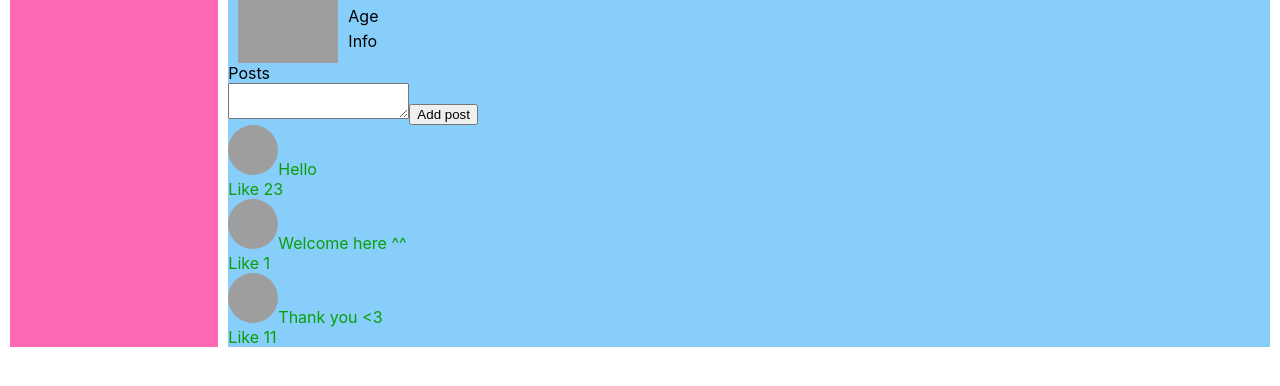
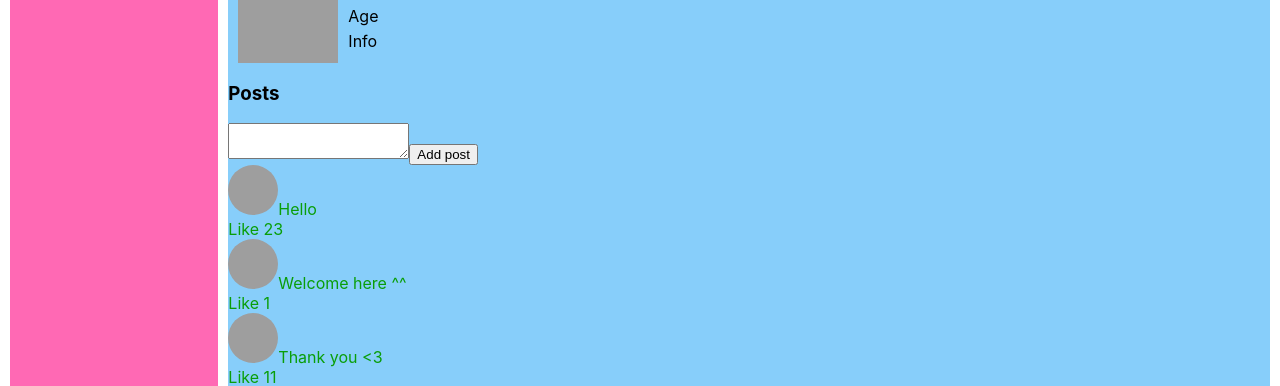
Before and after one commit to F1sto/React-lesson, a React (Create React App) app: page /profile in a window 1280 px wide. Shown: the part 411-797 px from the top of the page. Built offline with nearby package versions, Linux system fonts and the light colour scheme; grey boxes are pictures that could not be loaded.

Commit message:
better logic in state

```diff
--- a/src/App.js
+++ b/src/App.js
@@ -18,8 +18,10 @@
                 <Header/>
                 <Sidebar/>
                 <div className='app-wrapper-content'>
-                    <Route path='/dialogs' render={ () => <Dialogs messages={props.messages} dialogs={props.dialogs} /> }/>
-                    <Route path='/profile'  render={ () => <Profile posts={props.posts}/> }/>
+                    <Route path='/dialogs'
+                           render={ () => <Dialogs state={props.state.dialogsPage} /> }/>
+                    <Route path='/profile'
+                           render={ () => <Profile state={props.state.profilePage}/> }/>
                     <Route path='/news' component={News}/>
                     <Route path='/music' component={Music}/>
                     <Route path='/settings' component={Settings}/>
--- a/src/components/Dialogs/Dialogs.jsx
+++ b/src/components/Dialogs/Dialogs.jsx
@@ -5,8 +5,8 @@
 
 const Dialogs = (props) => {
 
-    let dialogsElements = props.dialogs.map(d => <DialogItem name={d.name} id={d.id}/>);
-    let messagesElements = props.messages.map(m => <Message message={m.message}/>);
+    let dialogsElements = props.state.dialogs.map(d => <DialogItem name={d.name} id={d.id}/>);
+    let messagesElements = props.state.messages.map(m => <Message message={m.message}/>);
 
     // map преобразует массив messages в массив messagesElements (перебор )
     // без этого метода массива отрисовка сообщений выглядит так:
--- a/src/components/Profile/MyPosts/MyPosts.jsx
+++ b/src/components/Profile/MyPosts/MyPosts.jsx
@@ -7,15 +7,13 @@
     let postsElements = props.posts.map(p => <Post message={p.message} likesCount={p.likesCount}/>);
 
     return (<div>
+        <h3>Posts</h3>
         <div>
-            Posts
-            <div>
-                <textarea></textarea>
-                <button>Add post</button>
-            </div>
-            <div className={classes.psots}>
-                {postsElements}
-            </div>
+            <textarea></textarea>
+            <button>Add post</button>
+        </div>
+        <div className={classes.psots}>
+            {postsElements}
         </div>
     </div>);
 }
--- a/src/components/Profile/Profile.jsx
+++ b/src/components/Profile/Profile.jsx
@@ -6,7 +6,7 @@
 const Profile = (props) => {
     return (<div>
         <ProfileInfo/>
-        <MyPosts posts={props.posts}/>
+        <MyPosts posts={props.state.posts}/>
     </div>);
 }
 
--- a/src/index.js
+++ b/src/index.js
@@ -3,29 +3,30 @@
 import './index.css';
 import App from './App';
 import * as serviceWorker from './serviceWorker';
+import state from "./redux/state";
 
-let posts = [
-    {id: 1, message: 'Hello', likesCount: '23'},
-    {id: 2, message: 'Welcome here ^^', likesCount: '1'},
-    {id: 3, message: 'Thank you <3', likesCount: '11'},
-]
-
-let dialogs = [
-    {id: 1, name: 'Lada'},
-    {id: 2, name: 'BMW'},
-    {id: 3, name: 'Mersedes'},
-]
-
-let messages = [
-    {id: 1, message: 'Hello'},
-    {id: 2, message: 'Hey!'},
-    {id: 3, message: 'How are you ?'},
-    {id: 4, message: 'YoPrSt'},
-]
+// let posts = [
+//     {id: 1, message: 'Hello', likesCount: '23'},
+//     {id: 2, message: 'Welcome here ^^', likesCount: '1'},
+//     {id: 3, message: 'Thank you <3', likesCount: '11'},
+// ]
+//
+// let dialogs = [
+//     {id: 1, name: 'Lada'},
+//     {id: 2, name: 'BMW'},
+//     {id: 3, name: 'Mersedes'},
+// ]
+//
+// let messages = [
+//     {id: 1, message: 'Hello'},
+//     {id: 2, message: 'Hey!'},
+//     {id: 3, message: 'How are you ?'},
+//     {id: 4, message: 'YoPrSt'},
+// ]
 
 ReactDOM.render(
   <React.StrictMode>
-    <App posts={posts} dialogs={dialogs} messages={messages} />
+    <App state={state} />
   </React.StrictMode>,
   document.getElementById('root')
 );
--- /dev/null
+++ b/src/redux/state.js
@@ -0,0 +1,24 @@
+    let state = {
+        profilePage : {
+            posts : [
+                {id: 1, message: 'Hello', likesCount: '23'},
+                {id: 2, message: 'Welcome here ^^', likesCount: '1'},
+                {id: 3, message: 'Thank you <3', likesCount: '11'},
+            ],
+        },
+        dialogsPage : {
+            messages : [
+                {id: 1, message: 'Hello'},
+                {id: 2, message: 'Hey!'},
+                {id: 3, message: 'How are you ?'},
+                {id: 4, message: 'YoPrSt'},
+            ],
+            dialogs : [
+                {id: 1, name: 'Lada'},
+                {id: 2, name: 'BMW'},
+                {id: 3, name: 'Mersedes'},
+            ]
+        }
+}
+
+export default state;
```
